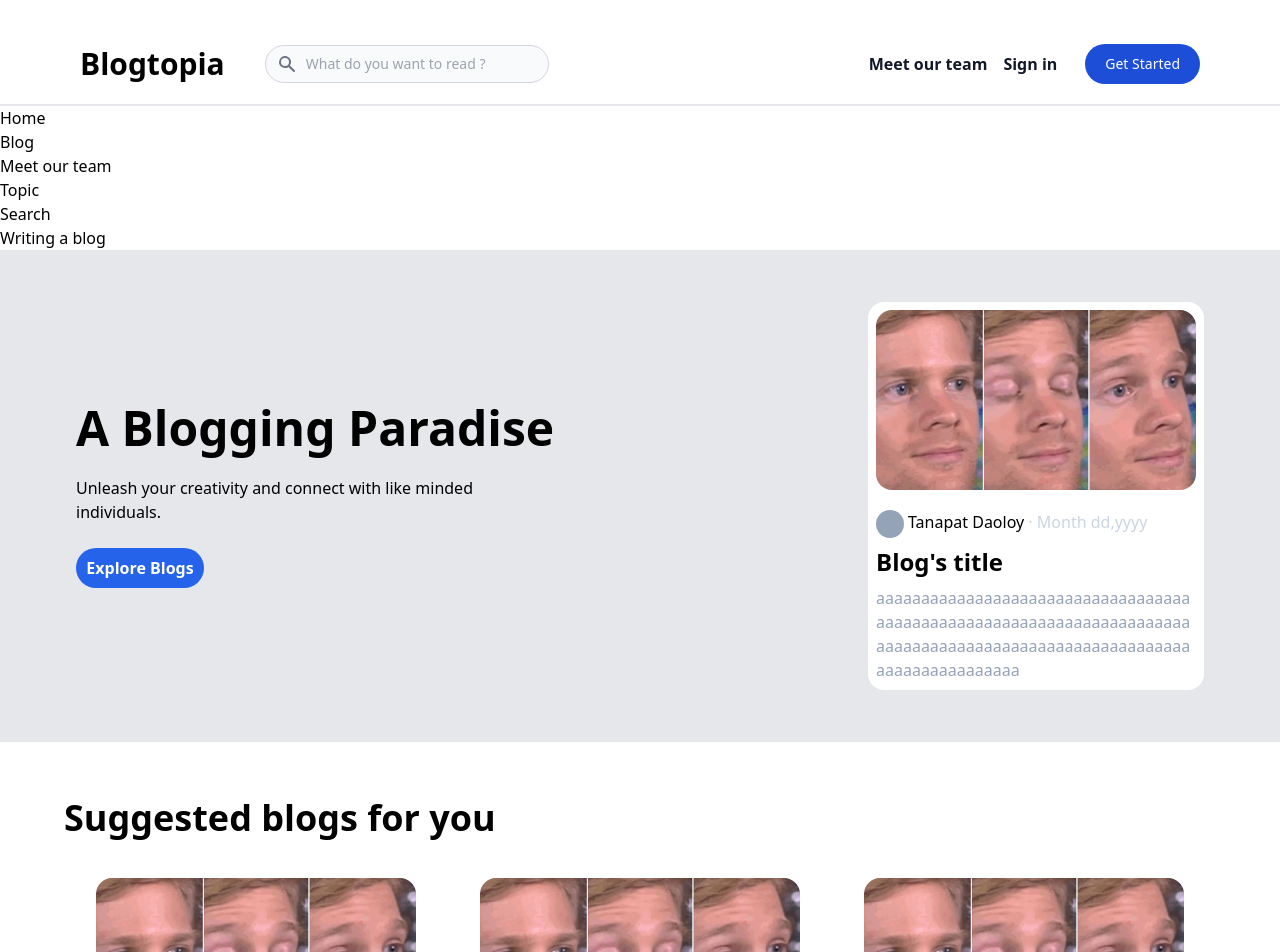
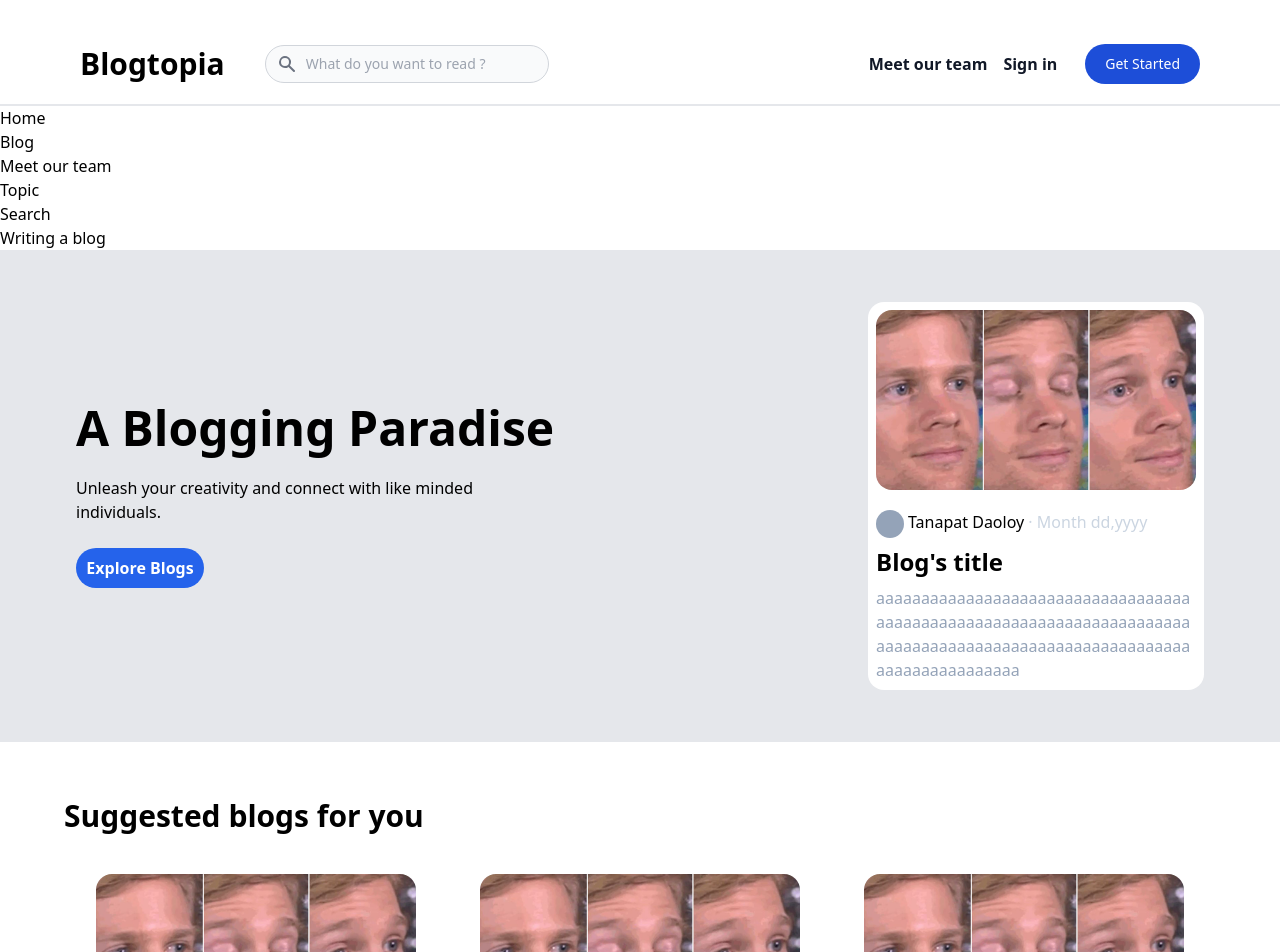
Before and after one commit to Lostjerome/PROJECT2-SEC-1-BLOGTOPIA, a Vue app: page / in a window 1280 px wide. Shown: the top 952 px of the page. Built offline with nearby package versions, Linux system fonts and the light colour scheme.

Commit message:
💄 Modified Home page

```diff
--- a/src/views/Home.vue
+++ b/src/views/Home.vue
@@ -16,7 +16,7 @@ import Blog from "../components/Blog.vue";
       </div>
     </div>
     <div class="mt-7 max-w-6xl w-full hidden md:block">
-      <h1 class="text-4xl font-bold pt-7 text-center md:text-start">Suggested blogs for you</h1>
+      <h1 class="text-3xl font-bold pt-7 text-start">Suggested blogs for you</h1>
       <div class="max-w-6xl w-full grid grid-cols-3 place-items-center my-10">
         <Blog />
         <Blog/>
```
